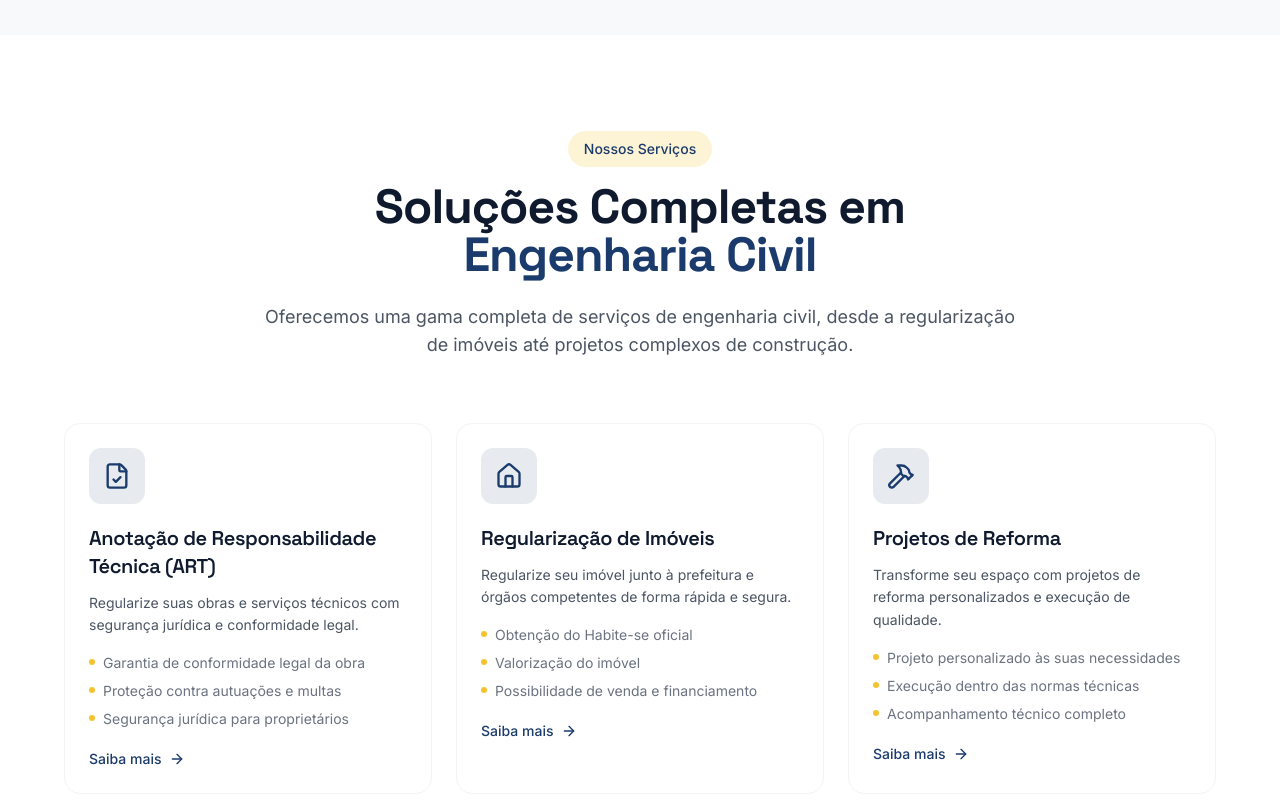
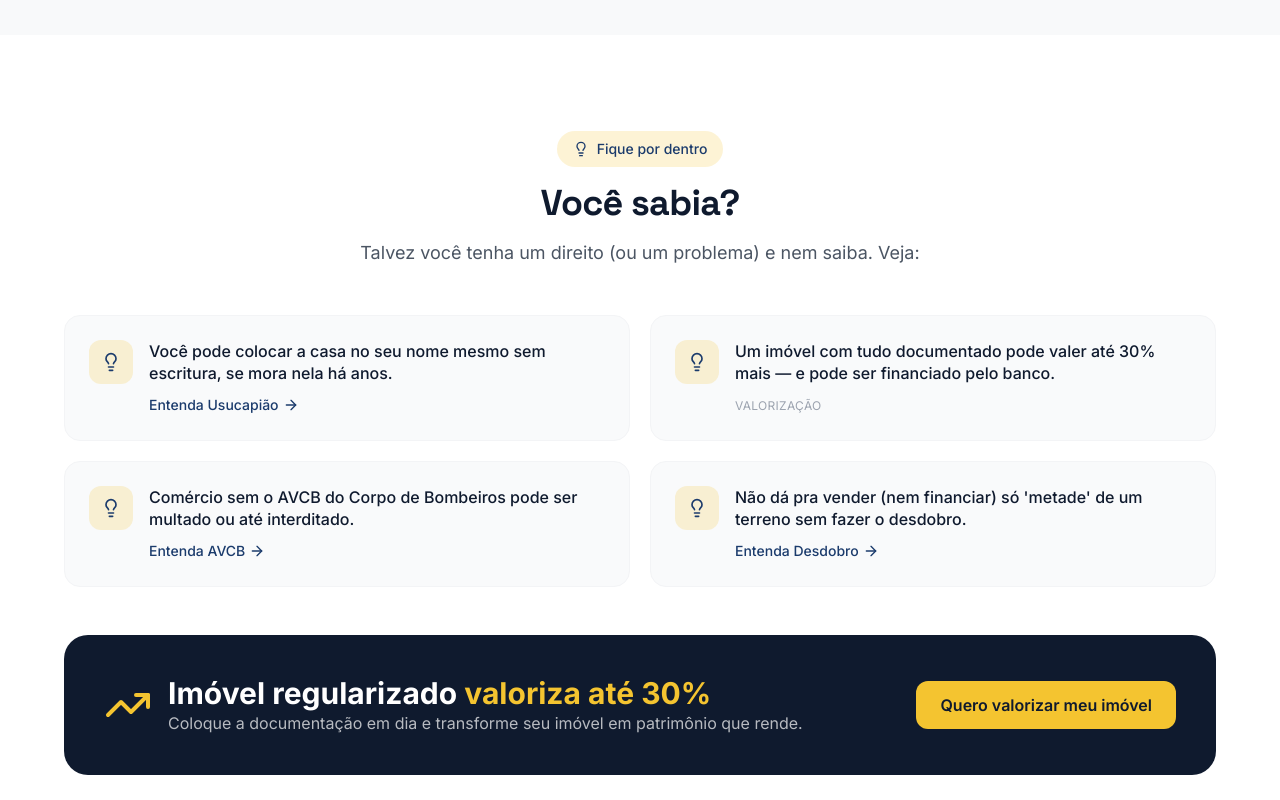
Before and after one commit to nielsonjunior/site-pessoal, a React (Vite) app: page / in a window 1280 px wide. Shown: the part 2120-2920 px from the top of the page. Built offline with nearby package versions, Linux system fonts and the light colour scheme; no server answers.

Commit message:
feat(home): secao 'Voce sabia' + faixa de valorizacao (ate 30%)

```diff
--- /dev/null
+++ b/src/components/sections/VoceSabia.tsx
@@ -0,0 +1,134 @@
+import { Link } from "react-router-dom";
+import { motion } from "framer-motion";
+import { Lightbulb, TrendingUp, ArrowRight } from "lucide-react";
+import { SITE } from "@/config/site";
+import { VALORIZATION_MAX } from "@/data";
+import { fadeUp, stagger, inView } from "@/lib/motion";
+
+const PILLAR = "/servicos/regularizacao-imoveis";
+const wa = (msg: string) =>
+  `https://wa.me/${SITE.whatsapp}?text=${encodeURIComponent(msg)}`;
+
+const fatos: { texto: string; tag: string; slug?: string }[] = [
+  {
+    texto:
+      "Você pode colocar a casa no seu nome mesmo sem escritura, se mora nela há anos.",
+    tag: "Usucapião",
+    slug: "usucapiao",
+  },
+  {
+    texto: `Um imóvel com tudo documentado pode valer até ${VALORIZATION_MAX} mais — e pode ser financiado pelo banco.`,
+    tag: "Valorização",
+  },
+  {
+    texto:
+      "Comércio sem o AVCB do Corpo de Bombeiros pode ser multado ou até interditado.",
+    tag: "AVCB",
+    slug: "avcb",
+  },
+  {
+    texto:
+      "Não dá pra vender (nem financiar) só 'metade' de um terreno sem fazer o desdobro.",
+    tag: "Desdobro",
+    slug: "desdobro",
+  },
+];
+
+/**
+ * Seção "Você sabia?" — cria consciência de dores que o cliente leigo não sabe
+ * que tem, e termina numa faixa de valorização (até 30%) com CTA.
+ */
+export function VoceSabia() {
+  return (
+    <section className="section-padding bg-white">
+      <div className="container-custom">
+        <motion.div
+          initial="hidden"
+          whileInView="show"
+          viewport={inView}
+          variants={fadeUp}
+          className="text-center max-w-2xl mx-auto mb-12"
+        >
+          <span className="inline-flex items-center gap-2 bg-[#F4C430]/20 text-[#1B3B6C] px-4 py-2 rounded-full text-sm font-medium mb-4">
+            <Lightbulb className="w-4 h-4" />
+            Fique por dentro
+          </span>
+          <h2 className="text-3xl md:text-4xl font-bold text-[#0F1A2E] mb-4">
+            Você sabia?
+          </h2>
+          <p className="text-gray-600 text-lg">
+            Talvez você tenha um direito (ou um problema) e nem saiba. Veja:
+          </p>
+        </motion.div>
+
+        <motion.div
+          initial="hidden"
+          whileInView="show"
+          viewport={inView}
+          variants={stagger}
+          className="grid sm:grid-cols-2 gap-5"
+        >
+          {fatos.map((f, i) => (
+            <motion.div
+              key={i}
+              variants={fadeUp}
+              className="flex items-start gap-4 bg-gray-50 border border-gray-100 rounded-2xl p-6"
+            >
+              <div className="w-11 h-11 bg-[#F4C430]/20 rounded-xl flex items-center justify-center flex-shrink-0">
+                <Lightbulb className="w-5 h-5 text-[#1B3B6C]" />
+              </div>
+              <div>
+                <p className="text-[#0F1A2E] font-medium leading-snug mb-2">
+                  {f.texto}
+                </p>
+                {f.slug ? (
+                  <Link
+                    to={`${PILLAR}/${f.slug}`}
+                    className="inline-flex items-center gap-1 text-sm font-medium text-[#1B3B6C] hover:gap-2 transition-all"
+                  >
+                    Entenda {f.tag}
+                    <ArrowRight className="w-4 h-4" />
+                  </Link>
+                ) : (
+                  <span className="text-xs uppercase tracking-wide text-gray-400">
+                    {f.tag}
+                  </span>
+                )}
+              </div>
+            </motion.div>
+          ))}
+        </motion.div>
+
+        {/* Faixa de valorização */}
+        <motion.div
+          initial="hidden"
+          whileInView="show"
+          viewport={inView}
+          variants={fadeUp}
+          className="mt-12 bg-[#0F1A2E] rounded-3xl p-8 md:p-10 flex flex-col md:flex-row items-center justify-between gap-6 text-center md:text-left"
+        >
+          <div className="flex items-center gap-4">
+            <TrendingUp className="w-12 h-12 text-[#F4C430] flex-shrink-0" />
+            <div>
+              <p className="text-2xl md:text-3xl font-bold text-white">
+                Imóvel regularizado{" "}
+                <span className="text-[#F4C430]">valoriza até {VALORIZATION_MAX}</span>
+              </p>
+              <p className="text-white/70">
+                Coloque a documentação em dia e transforme seu imóvel em patrimônio que rende.
+              </p>
+            </div>
+          </div>
+          <a
+            href={wa("Olá! Quero regularizar e valorizar meu imóvel. Pode me ajudar?")}
+            target="_blank"
+            rel="noopener noreferrer"
+            className="btn-accent whitespace-nowrap"
+          >
+            Quero valorizar meu imóvel
+          </a>
+        </motion.div>
+      </div>
+    </section>
+  );
+}
--- a/src/components/sections/index.ts
+++ b/src/components/sections/index.ts
@@ -5,3 +5,4 @@ export { Testimonials } from './Testimonials';
 export { CTA } from './CTA';
 export { Cities } from './Cities';
 export { SituacoesRegularizacao } from './SituacoesRegularizacao';
+export { VoceSabia } from './VoceSabia';
--- a/src/pages/Home.tsx
+++ b/src/pages/Home.tsx
@@ -1,5 +1,5 @@
 import { SEO } from '@/components/shared';
-import { Hero, Services, About, Testimonials, CTA, Cities, SituacoesRegularizacao } from '@/components/sections';
+import { Hero, Services, About, Testimonials, CTA, Cities, SituacoesRegularizacao, VoceSabia } from '@/components/sections';
 
 export function Home() {
   return (
@@ -19,6 +19,7 @@ export function Home() {
       />
       <Hero />
       <SituacoesRegularizacao />
+      <VoceSabia />
       <Services />
       <About />
       <Testimonials />
```
Also changed, not shown: 1 other file (tests, documents, lock files or other folders).
